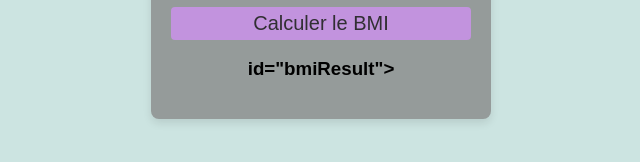
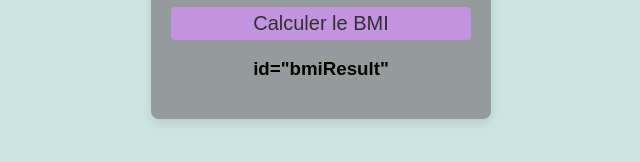
Before and after one commit to cdesterke/bmi, a plain HTML site: page index.html in a window 1280 px wide. Shown: the part 454-616 px from the top of the page, 319-959 px from the left. Drawn offline with Linux system fonts and the light colour scheme.

Commit message:
Update index.html

```diff
--- a/index.html
+++ b/index.html
@@ -60,7 +60,7 @@
 
         <button onclick="calculateBMI()">Calculer le BMI</button>
 
-        <h3> id="bmiResult"> </h3>
+        <h3> id="bmiResult" </h3>
         <div id="categoryResult"></div>
     </div>
 
```
